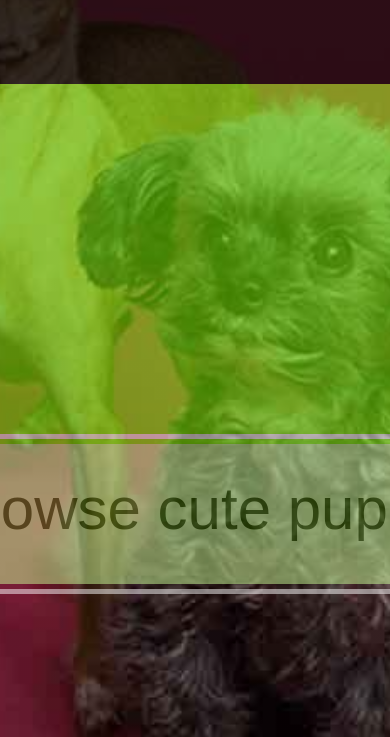
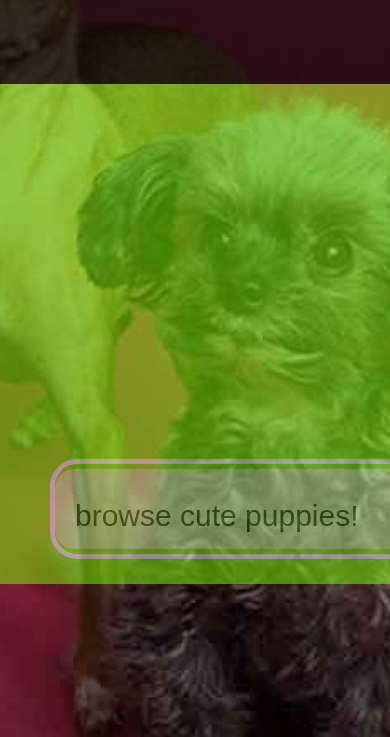
Before and after one commit to cmorgan333/certHomework2, a website: page index.html in a window 390 px wide. Shown: the part 360-1097 px from the top of the page. Drawn offline with Linux system fonts and the light colour scheme.

Commit message:
responsiveness-homepage
responsiveness homepage

```diff
--- a/scss/home.scss
+++ b/scss/home.scss
@@ -189,31 +189,6 @@
 }
 
 // ======RESPONSIVENESS=======//
-@media screen and (max-width: 1200px) {
-	.button-row {
-		display: flex;
-		justify-content: center;
-		background-color: chartreuse;
-		opacity: .5;
-		.button-box {
-			// width: 400px;
-			// height: 100px;
-			// background-color: blue;
-			// // margin: 150px auto;
-			// border: 5px solid;
-			// border-color: white;
-			// border-radius: 27px;
-			// margin-left: 100px;
-			// margin-top: 350px;
-			margin-bottom: 50px;
-			.button-fill {
-				width: 380px;
-				height: 160px;
-				background-color: purple;
-			}
-		}
-	}
-}
 
 @media screen and (max-width: 1780px) {
 	.hero {
@@ -247,3 +222,32 @@
 		}
 	}
 }
+
+@media screen and (max-width: 1200px) {
+	.hero {
+		.button-row {
+			// height: 200px;
+			display: flex;
+			justify-content: center;
+			align-items: center;
+			background-color: chartreuse;
+			opacity: .5;
+			.button-box {
+				width: 400px;
+				height: 100px;
+				display: flex;
+				justify-content: center;
+				align-items: center;
+				// margin-bottom: 50px;
+
+				.button-fill {
+					width: 380px;
+					height: 80px;
+					font-size: 30px;
+					margin: 0 auto;
+					padding-left: 20px;
+				}
+			}
+		}
+	}
+}
```
Also changed, not shown: css/browse.css (deleted), css/home.css (deleted), css/styles.css.
